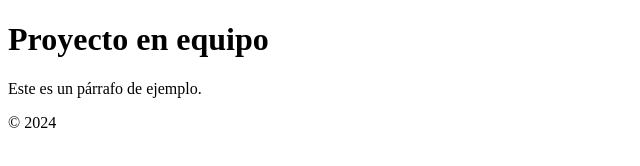
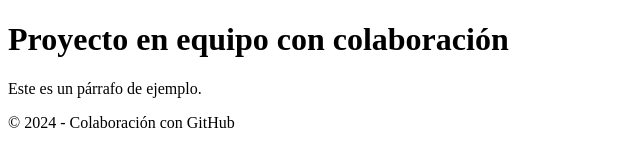
Before and after one commit to LaiaFerrerMartinez/Ejercicio1, a plain HTML site: page index.html in a window 1280 px wide. Shown: the whole page, without its empty margins (0-640 px from the left). Drawn offline with Linux system fonts and the light colour scheme.

Commit message:
Modificación del título y pie de página

```diff
--- a/index.html
+++ b/index.html
@@ -7,8 +7,8 @@
 </head>
 <body>
     <header>
-        <h1>Proyecto en equipo</h1>
-        <!-- Comentario Persona 1: Sección inicial de la página -->
+        <h1>Proyecto en equipo con colaboración</h1>
+        <!-- Comentario Persona 1: Modificación del título -->
     </header>
 
     <main>
@@ -18,8 +18,8 @@
     </main>
 
     <footer>
-        <!-- Comentario Persona 1: Pie de página -->
-         <p>&copy; 2024</p>
+        <!-- Comentario Persona 1: Actualización del pie de página -->
+         <p>&copy; 2024 - Colaboración con GitHub</p>
     </footer>
 </body>
 </html>
```
